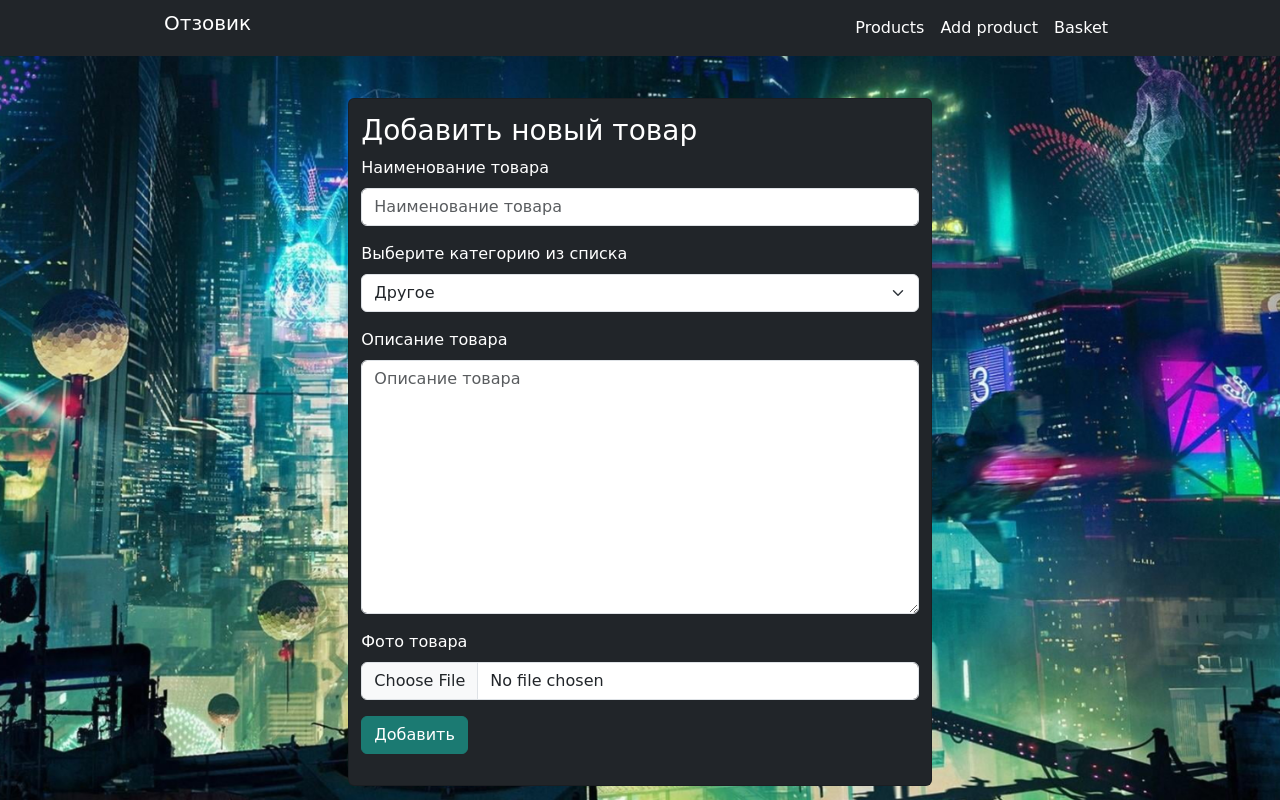
After one commit to TagleD/controlwork_8_gleb_tarakanov-, a Django app: page /product/add in a window 1280 px wide. The commit adds this page. Run offline with Django 4.2, Linux system fonts and the light colour scheme; some libraries are stand-ins or nearby versions; some web fonts are replaced.

Commit message:
Реализовано добавление и детальный просмотр товара

```diff
--- a/source/static/css/style.css
+++ b/source/static/css/style.css
@@ -15,3 +15,33 @@ body {
 .container {
     max-width: 1000px !important;
 }
+
+.card-margin {
+    margin-top: 42px;
+}
+
+.card-margin-product {
+    margin-top: 20px;
+}
+
+.green {
+    background: #1b7a72;
+    border-color: #1b7a72;
+}
+
+.card-padding {
+    padding-top: 15px;
+    padding-bottom: 15px;
+}
+
+.card-padding-bottom {
+    padding-bottom: 15px;
+}
+
+.small-text {
+    font-size: 13px;
+}
+
+.edit-buttons{
+    width: 90px;
+}
--- /dev/null
+++ b/source/webapp/forms.py
@@ -0,0 +1,22 @@
+from django import forms
+from django.core.exceptions import ValidationError
+
+from webapp.models.product import Product
+
+
+class ProductForm(forms.ModelForm):
+    class Meta:
+        model = Product
+        fields = ('name', 'category', 'description', 'image')
+        labels = {
+            'name': 'Наименование товара',
+            'category': 'Выберите категорию из списка',
+            'description': 'Описание товара',
+            'image': 'Фото товара'
+        }
+
+    def clean_name(self):
+        name = self.cleaned_data.get('name')
+        if len(name) < 2:
+            raise ValidationError('Наименование должно быть длинее 2-ух символов')
+        return name
--- a/source/webapp/models/__init__.py
+++ b/source/webapp/models/__init__.py
@@ -0,0 +1 @@
+from .product import Product
--- a/source/webapp/models/product.py
+++ b/source/webapp/models/product.py
@@ -1,3 +1,4 @@
+from django.core.exceptions import ValidationError
 from django.db import models
 from django.db.models import TextChoices
 from django.utils import timezone
@@ -13,7 +14,7 @@ class CategoryChoice(TextChoices):
 
 class Product(models.Model):
     name = models.CharField(
-        max_length=80,
+        max_length=40,
         blank=False,
         null=False,
         verbose_name='Наименование'
@@ -61,6 +62,7 @@ class Product(models.Model):
         self.deleted_at = timezone.now()
         self.save()
 
+
     class Meta:
         verbose_name = 'Товар'
         verbose_name_plural = 'Товары'
--- a/source/webapp/templates/base.html
+++ b/source/webapp/templates/base.html
@@ -30,7 +30,7 @@
                             <a class="nav-link active" aria-current="page" href="#">Products</a>
                         </li>
                         <li class="nav-item">
-                            <a class="nav-link active" aria-current="page" href="#">Add
+                            <a class="nav-link active" aria-current="page" href="{% url 'product_add' %}">Add
                                 product</a>
                         </li>
                         <li class="nav-item">
--- /dev/null
+++ b/source/webapp/templates/partial/create_and_update_form.html
@@ -0,0 +1,7 @@
+{% csrf_token %}
+{% load django_bootstrap5 %}
+{% bootstrap_form form %}
+
+<div class="form_row">
+    {% bootstrap_button button_type="submit" button_class='btn btn-primary green' content=button_text %}
+</div>
--- /dev/null
+++ b/source/webapp/templates/product_add.html
@@ -0,0 +1,18 @@
+{% extends 'base.html' %}
+
+{% block title %}Добавление товара{% endblock %}
+
+{% block content %}
+    <div class="container">
+        <div class="row d-flex justify-content-center card-margin">
+            <div class="col-7 card text-bg-dark card-padding">
+                <div class="form">
+                    <h3>Добавить новый товар</h3>
+                    <form action="{% url 'product_add' %}" method="post" enctype="multipart/form-data">
+                        {% include 'partial/create_and_update_form.html' with button_text='Добавить' %}
+                    </form>
+                </div>
+            </div>
+        </div>
+    </div>
+{% endblock %}
--- a/source/webapp/urls.py
+++ b/source/webapp/urls.py
@@ -1,7 +1,10 @@
 from django.urls import path
 
-from webapp.views.products import IndexView
+from webapp.views.products import IndexView, ProductCreateView, ProductUpdateView, ProductDetailView
 
 urlpatterns = [
-    path('', IndexView.as_view(), name='index')
+    path('', IndexView.as_view(), name='index'),
+    path('product/add', ProductCreateView.as_view(), name='product_add'),
+    path('product/<int:pk>/detail', ProductDetailView.as_view(), name='product_detail'),
+    path('product/<int:pk>/update', ProductUpdateView.as_view(), name='product_update')
 ]
--- a/source/webapp/views/products.py
+++ b/source/webapp/views/products.py
@@ -1,5 +1,9 @@
-from django.views.generic import ListView
+from django.contrib.messages.views import SuccessMessageMixin
+from django.shortcuts import redirect
+from django.urls import reverse
+from django.views.generic import ListView, CreateView, UpdateView, DetailView
 
+from webapp.forms import ProductForm
 from webapp.models.product import Product
 
 
@@ -8,3 +12,54 @@ class IndexView(ListView):
     model = Product
     context_object_name = 'products'
     ordering = ('-created_at',)
+
+
+class ProductDetailView(DetailView):
+    template_name = 'product_detail.html'
+    model = Product
+
+
+
+class ProductCreateView(SuccessMessageMixin, CreateView):
+    template_name = 'product_add.html'
+    model = Product
+    form_class = ProductForm
+    success_message = 'Товар успешно добавлен'
+    success_url = '/'
+
+    def post(self, request, *args, **kwargs):
+        form = self.form_class(request.POST, request.FILES)
+        if form.is_valid():
+            form.save()
+            return redirect(self.success_url)
+        context = {'form': form}
+        return self.render_to_response(context)
+
+    # def get_success_url(self):
+    #     # return reverse('product_detail', kwargs={'pk': self.object.pk})
+    #     return reverse('index')
+
+    # def form_valid(self, form):
+    #     form = self.form_class(self.request.POST, self.request.FILES)
+    #     return super().form_valid(form)
+    #
+    # def form_invalid(self, form):
+    #     form = self.form_class(self.request.POST, self.request.FILES)
+    #     return super().form_invalid(form)
+
+
+
+    # def post(self, request, *args, **kwargs):
+    #     form = self.form_class(request.POST, request.FILES)
+    #     context = {'form': form}
+    #     return self.render_to_response(context)
+
+
+class ProductUpdateView(UpdateView):
+    template_name = 'product_update.html'
+    model = Product
+    form_class = ProductForm
+    success_message = 'Товар успешно изменен'
+
+    def get_success_url(self):
+        return reverse('product_detail', kwargs={'pk': self.object.pk})
```
Also changed, not shown: source/webapp/templates/product_detail.html (added, +47 -0 lines), source/webapp/templates/products_list.html (+7 -12 lines), source/webapp/migrations/0002_alter_product_name.py (added), source/webapp/templates/product_update.html (added).
